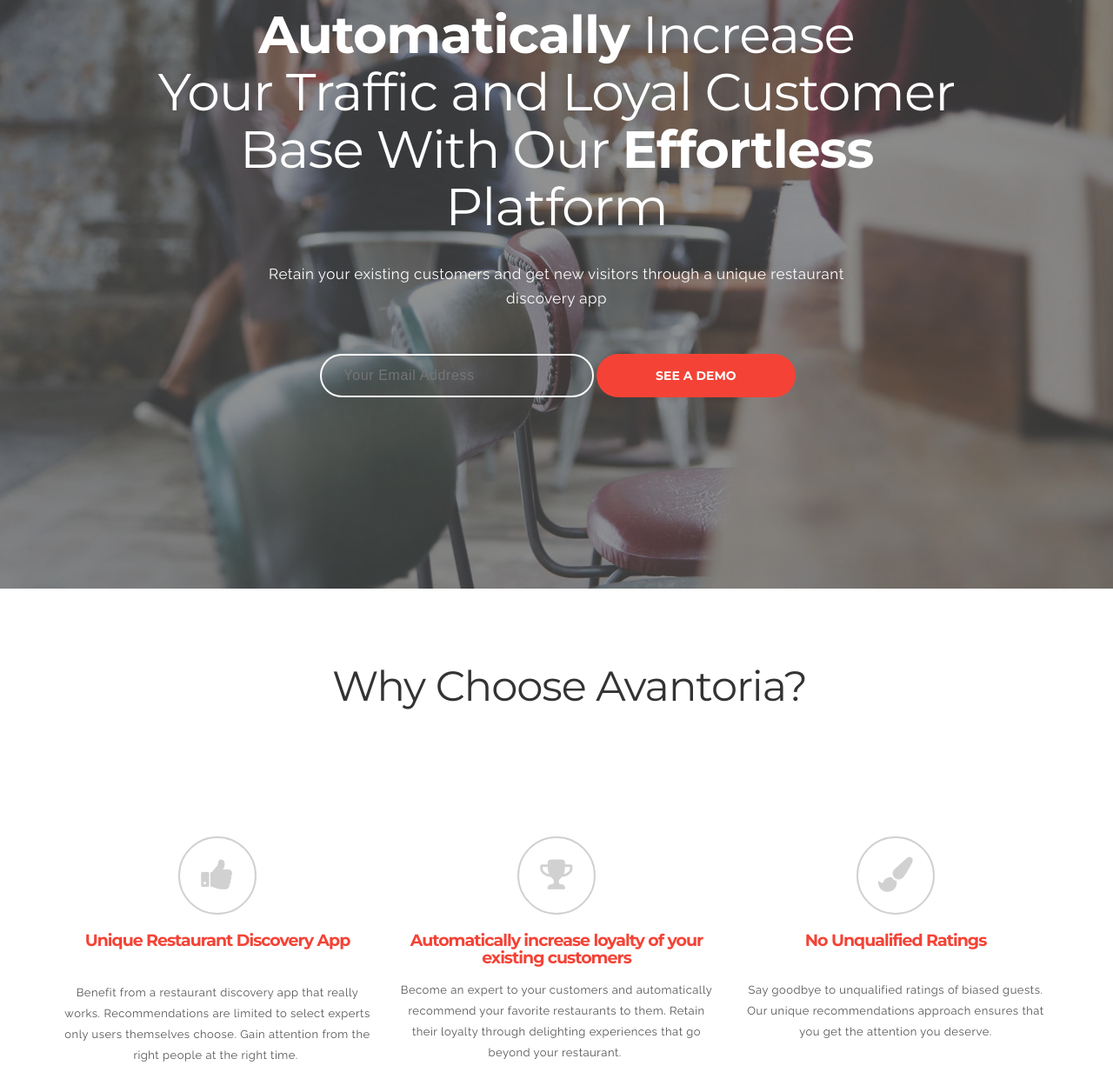
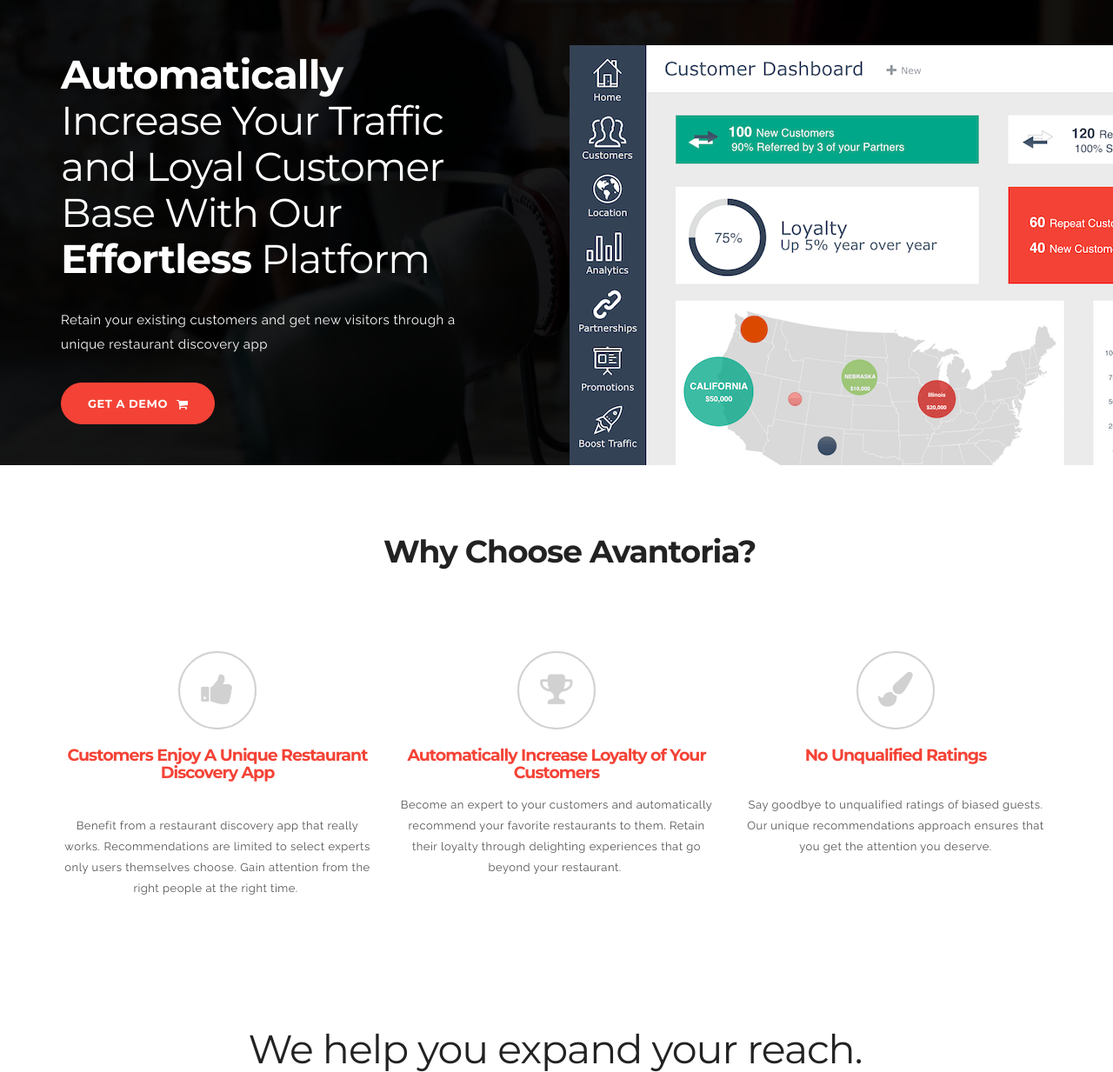
Before and after one commit to avantoria/b2b, a plain HTML site: page index.html in a window 1280 px wide. Shown: the part 108-1341 px from the top of the page at 87% size. Drawn offline with Linux system fonts and the light colour scheme; files whose address does not match are found by name.

Commit message:
create github pages

```diff
--- a/assets/mobirise/css/mbr-additional.css
+++ b/assets/mobirise/css/mbr-additional.css
@@ -167,12 +167,16 @@
 #dropdown-menu-1a .navbar-toggler {
   color: #ffffff;
 }
+#header18-3a H3 {
+  font-size: 46px;
+}
 #msg-box18-37 H3 {
   color: #222222;
   text-align: center;
+  font-size: 36px;
 }
 #msg-box18-37 SPAN {
-  font-size: 48px;
+  font-size: 24px;
   color: #333333;
 }
 #features1-1u H4 {
--- a/index.html
+++ b/index.html
@@ -12,9 +12,9 @@
   <link rel="stylesheet" href="https://fonts.googleapis.com/css?family=Raleway:400,100,200,300,500,600,700,800,900">
   <link rel="stylesheet" href="assets/bootstrap/css/bootstrap.min.css">
   <link rel="stylesheet" href="assets/socicon/css/socicon.min.css">
+  <link rel="stylesheet" href="assets/font-awesome/css/font-awesome.min.css">
+  <link rel="stylesheet" href="assets/font-icomoon/css/style.css">
   <link rel="stylesheet" href="assets/slick/slick.css">
-  <link rel="stylesheet" href="assets/font-icomoon/css/style.css">
-  <link rel="stylesheet" href="assets/font-awesome/css/font-awesome.min.css">
   <link rel="stylesheet" href="assets/dropdown-menu/style.light.css">
   <link rel="stylesheet" href="assets/unicore/css/style.css">
   <link rel="stylesheet" href="assets/mobirise-slider/style.css">
@@ -63,32 +63,18 @@
 
 </section>
 
-<section class="mbr-section--bg-adapted mbr-after-navbar" id="header13-2a" data-rv-view="1485" style="background-image: url(assets/images/mbr-1920x1080.jpg);">
-    <div class="intro intro11 intro20" style="padding-top: 115px; padding-bottom: 220px;">
-        <div class="mbr-overlay" style="opacity: 0.65; background-color: rgb(85, 85, 85);"></div>
+<section class="mbr-section--bg-adapted mbr-after-navbar" id="header18-3a" data-rv-view="1617" style="background-image: url(assets/images/mbr-1920x1080.jpg);">
+    <div class="intro intro8" style="padding-top: 160px; padding-bottom: 0px;">
+        <div class="mbr-overlay" style="opacity: 0.9; background-color: rgb(0, 0, 0);"></div>
         <div class="container">
             <div class="row center-content">
-                <div class="col-md-10 col-md-offset-1 text-center">
-                    <h3 class="mbr-title-font"><strong>Automatically</strong> Increase Your&nbsp;Traffic and Loyal Customer Base With Our <strong>Effortless</strong> Platform</h3>
+                <div class="col-md-5">
+                    <h3 class="mbr-title-font"><strong>Automatically</strong> Increase Your Traffic and Loyal Customer Base With Our <strong>Effortless</strong> Platform</h3>
                     <p>Retain your existing customers and get new visitors through a unique restaurant discovery app</p>
+                    <div><a href="#" class="btn mbr-title-font btn-lg btn-primary">Get A Demo<i class="fa fa-shopping-cart"></i></a></div>
+                </div>
 
-                    <div data-form-type="formoid">
-                        <div data-form-alert="true">
-                            <div class="hide" data-form-alert-success="true">We will be in touch shortly! </div>
-                        </div>
-                        <form class="intro-newsletter" action="https://mobirise.com/" method="post" data-form-title="SUBSCRIBE">
-                            <input type="hidden" value="w+vy7ULLwJ51FA6WtPu3wtDtKY3judc+1vinN9uLC6rPbrzF3yt3U31rql6AcD+2lo9doHWq2QVRNA8fF5WL79srS9h2z3ezJQecajsHhabw5QZCdEUO/7XxJHCrGNEV" data-form-email="true">
-                            <div class="row">
-                                <div class="col-md-7 col-sm-6 no-padding">
-                                    <input class="e-mail" name="email" id="eaddress" type="email" placeholder="Your Email Address" data-form-field="Email">
-                                </div>
-                                <div class="col-md-5 col-sm-6 no-padding">
-                                    <div><button type="submit" class="btn mbr-title-font btn-block btn-danger">SEE a demo</button></div>
-                                </div>
-                            </div>
-                        </form>
-                    </div>
-                </div>
+                <div class="col-md-6 col-md-push-1"><img src="assets/images/dashboard-864x483.png" class="pull-left"></div>
             </div>
         </div>
     </div>
@@ -101,7 +87,7 @@
         <div class="container">
             <div class="row">
                 <div class="col-md-12">
-                    <h3 class="mbr-title-font"><span style="font-weight: normal;">Why Choose Avantoria?</span></h3>
+                    <h3 class="mbr-title-font">Why Choose Avantoria?</h3>
                     <p>Magna eget nunc iaculis dolor amet nunc.</p>
                 </div>
             </div>
@@ -109,21 +95,21 @@
     </div>
 </div></section>
 
-<section class="services mbr-section--bg-adapted mbr-section--relative" id="features1-1u" data-rv-view="1492" style="background-color: rgb(255, 255, 255); padding-top: 100px; padding-bottom: 50px;">
+<section class="services mbr-section--bg-adapted mbr-section--relative" id="features1-1u" data-rv-view="1492" style="background-color: rgb(255, 255, 255); padding-top: 50px; padding-bottom: 50px;">
 
     <div class="container">
         <div class="services-s5 row">
             <div class="col-md-4" style="display: block;">
                 <div class="service-content">
                     <i class="fa fa-thumbs-up"></i>
-                    <h4 class="mbr-title-font">Unique Restaurant Discovery App<br></h4>
+                    <h4 class="mbr-title-font">Customers Enjoy A Unique Restaurant Discovery App<br></h4>
                     <p><br>Benefit from a restaurant discovery app that really works. Recommendations are limited to select experts only users themselves choose. Gain attention from the right people at the right time.&nbsp;</p>
                 </div>
             </div>
             <div class="col-md-4" style="display: block;">
                 <div class="service-content">
                     <i class="fa fa-trophy"></i>
-                    <h4 class="mbr-title-font">Automatically increase loyalty of your existing customers<br></h4>
+                    <h4 class="mbr-title-font">Automatically Increase Loyalty of Your Customers<br></h4>
                     <p>Become an expert to your customers and automatically recommend your favorite restaurants to them. Retain their loyalty through delighting experiences that go beyond your restaurant.&nbsp;</p>
                 </div>
             </div>
@@ -176,7 +162,7 @@
 
                     </div>
                     <div class="clearfix"></div>
-                    <ul class="nav nav-tabs"><li class="" style="display: inline-block;"><a class="mbr-title-font" data-toggle="tab" href="#tab1content8-2f" aria-expanded="false">Existing customers</a></li><li class="" style="display: inline-block;"><a class="mbr-title-font" data-toggle="tab" href="#tab3content8-2f" aria-expanded="false">new visitors</a></li><li class="active" style="display: inline-block;"><a class="mbr-title-font" data-toggle="tab" href="#tab2content8-2f" aria-expanded="true">tourists</a></li><li style="display: none"><a class="mbr-title-font" data-toggle="tab" href="#tab4content8-2f">Awesome</a></li><li style="display: none"><a class="mbr-title-font" data-toggle="tab" href="#tab5content8-2f">Amazing</a></li><li style="display: none"><a class="mbr-title-font" data-toggle="tab" href="#tab6content8-2f">Beautiful</a></li></ul>
+                    <ul class="nav nav-tabs"><li class="active" style="display: inline-block;"><a class="mbr-title-font" data-toggle="tab" href="#tab1content8-2f" aria-expanded="true">Existing customers</a></li><li class="" style="display: inline-block;"><a class="mbr-title-font" data-toggle="tab" href="#tab3content8-2f" aria-expanded="false">new visitors</a></li><li class="" style="display: inline-block;"><a class="mbr-title-font" data-toggle="tab" href="#tab2content8-2f" aria-expanded="false">tourists</a></li><li style="display: none"><a class="mbr-title-font" data-toggle="tab" href="#tab4content8-2f">Awesome</a></li><li style="display: none"><a class="mbr-title-font" data-toggle="tab" href="#tab5content8-2f">Amazing</a></li><li style="display: none"><a class="mbr-title-font" data-toggle="tab" href="#tab6content8-2f">Beautiful</a></li></ul>
 
                     <div class="tab-content">
                         <div id="tab1content8-2f" class="tab-pane fade in active">
@@ -505,7 +491,7 @@
                         <div class="hide" data-form-alert-success="true">We will be in touch shortly!</div>
                     </div>
                     <form class="intro-newsletter intro11-nl" action="https://mobirise.com/" method="post" data-form-title="SUBSCRIBE">
-                        <input type="hidden" value="Oc/yG8Tkw/ZvYXCkWVMtB1DrzIK7Bk9zQK0cLrfRznCphV4nqL/5xNuPoWA0OdelaZFJtTgnYrpm8SRWQgMLt1YV3bQcjGtDeIrZyIIO2wKBdEHmgC9/q1zD9K4zLzh0" data-form-email="true">
+                        <input type="hidden" value="T/RlXzDw5/teWxk5nffkUUPuI9FWfBjcPIE0ETFdlvn5Q+pA4CF//Ss2Y+D53vdvef4yMx+9p7JXvczRSaaydGItSb1S1DGHDxY0QYbvrTwQIq6kYTKsjL86MtljrbCc" data-form-email="true">
                         <div class="row">
                             <div class="col-md-4 col-sm-4">
                                 <div>
```
Also changed, not shown: assets/images/hashes.json (+1 -1 lines), howitworks.html (+2 -2 lines), assets/images/dashboard-864x483.png (added), 1 other file.
